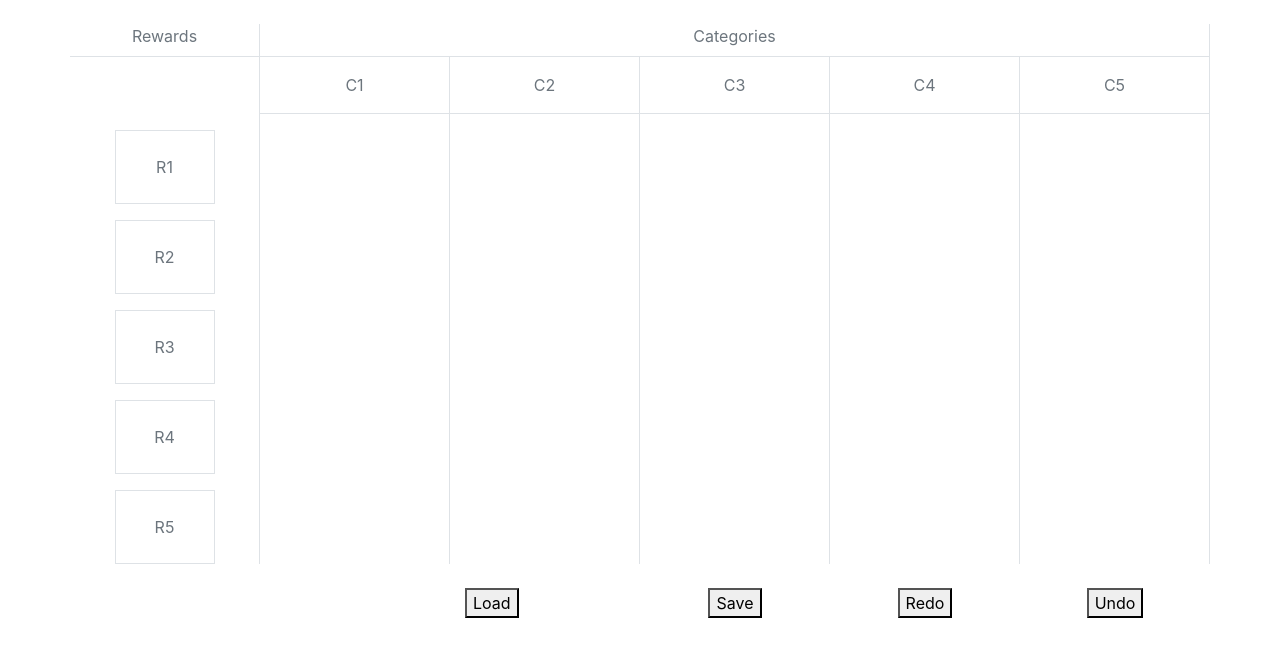
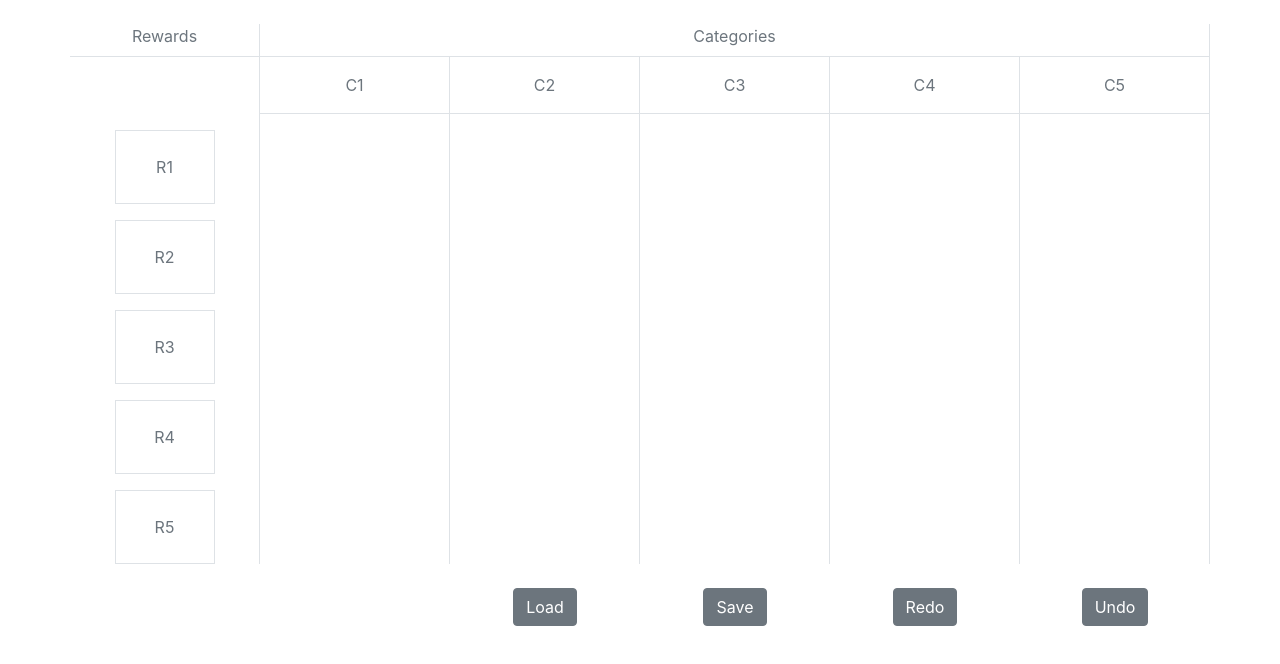
Before and after one commit to kqarlos/miles-rewards, a React (Create React App) app in the folder client/: page / in a window 1280 px wide. Shown: the top 664 px of the page. Built offline with nearby package versions, Linux system fonts and the light colour scheme.

Commit message:
Code cleanup

```diff
--- a/client/src/components/LoadButton.js
+++ b/client/src/components/LoadButton.js
@@ -8,8 +8,7 @@ function LoadButton() {
 
     function load(e) {
         e.preventDefault();
-        console.log("Loading");
-        console.log(JSON.parse(localStorage.getItem("Rewards")));
+        console.log("Loading...");
         dispatch({
             type: LOAD,
             rewards: JSON.parse(localStorage.getItem("Rewards"))
@@ -17,7 +16,7 @@ function LoadButton() {
     }
     return (
 
-        <button onClick={(e) => load(e)}>Load</button>
+        <button className="btn btn-secondary" onClick={(e) => load(e)}>Load</button>
     );
 
 }
--- a/client/src/components/RedoButton.js
+++ b/client/src/components/RedoButton.js
@@ -15,7 +15,7 @@ function RedoButton() {
     }
     return (
 
-        <button onClick={(e) => redo(e)}>Redo</button>
+        <button className="btn btn-secondary" onClick={(e) => redo(e)}>Redo</button>
     );
 
 }
--- a/client/src/components/Reward.js
+++ b/client/src/components/Reward.js
@@ -8,7 +8,6 @@ function Reward(props) {
 
     function onDragStart(e) {
         // e.preventDefault();
-        console.log("DRAG START!")
         dispatch({
             type: DRAGGING,
             reward: props.reward
@@ -17,7 +16,6 @@ function Reward(props) {
 
     function onDrag(e) {
         // e.preventDefault();
-        console.log("ON DRAG!")
     }
 
     return (
--- a/client/src/components/RewardRow.js
+++ b/client/src/components/RewardRow.js
@@ -15,7 +15,6 @@ function RewardRow(props) {
     function add(e) {
         e.preventDefault();
         e.stopPropagation();
-        console.log("Clicked!");
         //Calls the state management and sends over the reward/category cell clicked.
         //Lets the state management know that the task is new and needs to be added to the recent tasks stack.
         dispatch({
@@ -31,7 +30,6 @@ function RewardRow(props) {
     function remove(e) {
         e.preventDefault();
         e.stopPropagation();
-        console.log("Delete!");
         //Calls the state management and sends over the reward/category cell clicked.
         //Lets the state management know that the task is new and needs to be added to the tasks stack.
         dispatch({
@@ -44,7 +42,6 @@ function RewardRow(props) {
 
     function onDragStart(e) {
         // e.preventDefault();
-        console.log("DRAG START!");
         dispatch({
             type: DRAGGING,
             reward: props.reward
@@ -53,17 +50,14 @@ function RewardRow(props) {
 
     function onDrag(e) {
         // e.preventDefault();
-        console.log("ON DRAG!");
     }
 
     function onDragOver(e) {
         e.preventDefault();
-        // console.log("DRAG OVER!")
     }
 
     function onDrop(e) {
         // e.preventDefault();
-        console.log("DROPPING!", e);
         add(e);
         dispatch({
             type: DROPPED,
--- a/client/src/components/SaveButton.js
+++ b/client/src/components/SaveButton.js
@@ -1,19 +1,18 @@
 import React from 'react';
 import { useStoreContext } from "../utils/GlobalState";
-
 
 function SaveButton() {
 
     const [state, dispatch] = useStoreContext();
 
-    function click(e) {
+    function save(e) {
         e.preventDefault();
-        console.log("Save");
+        console.log("Saved");
         localStorage.setItem("Rewards", JSON.stringify(state.rewards));
     }
     return (
 
-        <button onClick={click}>Save</button>
+        <button className="btn btn-secondary" onClick={(e) => save(e)}>Save</button>
     );
 
 }
--- a/client/src/components/UndoButton.js
+++ b/client/src/components/UndoButton.js
@@ -15,7 +15,7 @@ function UndoButton() {
     }
     return (
 
-        <button onClick={undo}>Undo</button>
+        <button className="btn btn-secondary" onClick={(e) => undo(e)}>Undo</button>
     );
 
 }
--- a/client/src/pages/Homepage.js
+++ b/client/src/pages/Homepage.js
@@ -63,7 +63,7 @@ function Homepage() {
 
             <div className="row mt-4">
                 <div className="col-4"></div>
-                <div className="col-2">
+                <div className="col-2 text-center">
                     <LoadButton />
                 </div>
                 <div className="col-2 text-center">
```
